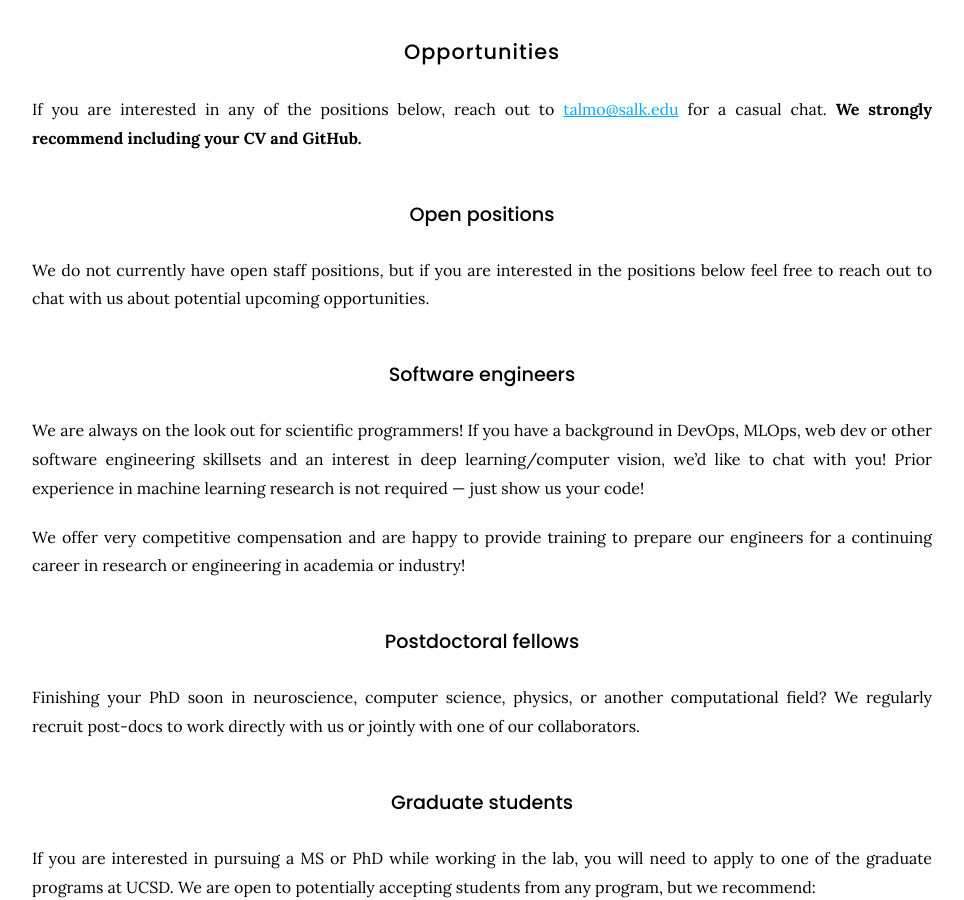
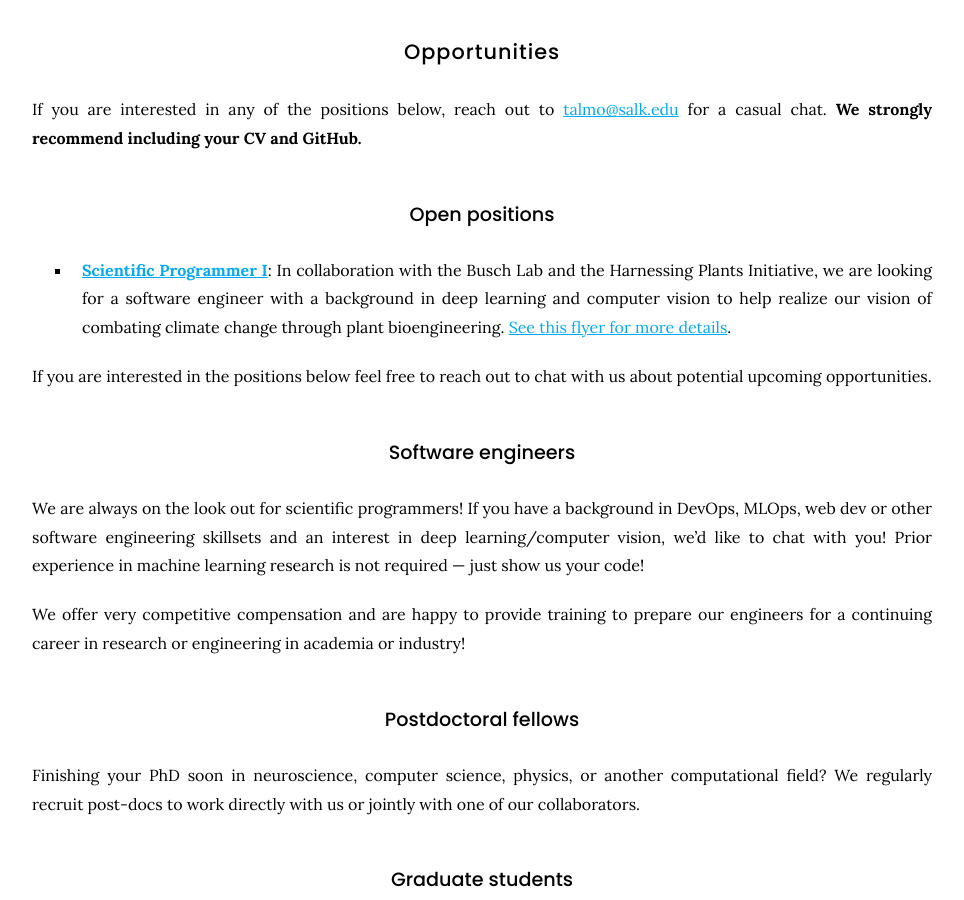
Before and after one commit to talmolab/lab-website, a Jekyll site: the page built from join/index.md, in a window 1280 px wide and 900 px high, scrolled down 2003 px. Shown: the whole window, without its empty margins (158-1122 px from the left). Built offline with Jekyll 4.4.1, drawn with Linux system fonts in a browser that asks for light colours; nearby versions of some CDN libraries.

Commit message:
HPI position

```diff
--- a/join/index.md
+++ b/join/index.md
@@ -55,7 +55,9 @@ If you are interested in any of the positions below, reach out to [talmo@salk.ed
 
 ### Open positions
 
-We do not currently have open staff positions, but if you are interested in the positions below feel free to reach out to chat with us about potential upcoming opportunities.
+- [**Scientific Programmer I**](https://recruiting2.ultipro.com/SAL1013SIBS/JobBoard/e9f055e1-a105-4f91-9a67-21aea61655fa/OpportunityDetail?opportunityId=a0b147a2-ec26-45a6-ae2b-a7e3c0f00809): In collaboration with the Busch Lab and the Harnessing Plants Initiative, we are looking for a software engineer with a background in deep learning and computer vision to help realize our vision of combating climate change through plant bioengineering. [See this flyer for more details](https://talmolab.org/f/RAPTR_HPI_Recruitment.pdf).
+
+If you are interested in the positions below feel free to reach out to chat with us about potential upcoming opportunities.
 
 ### Software engineers
 
```
